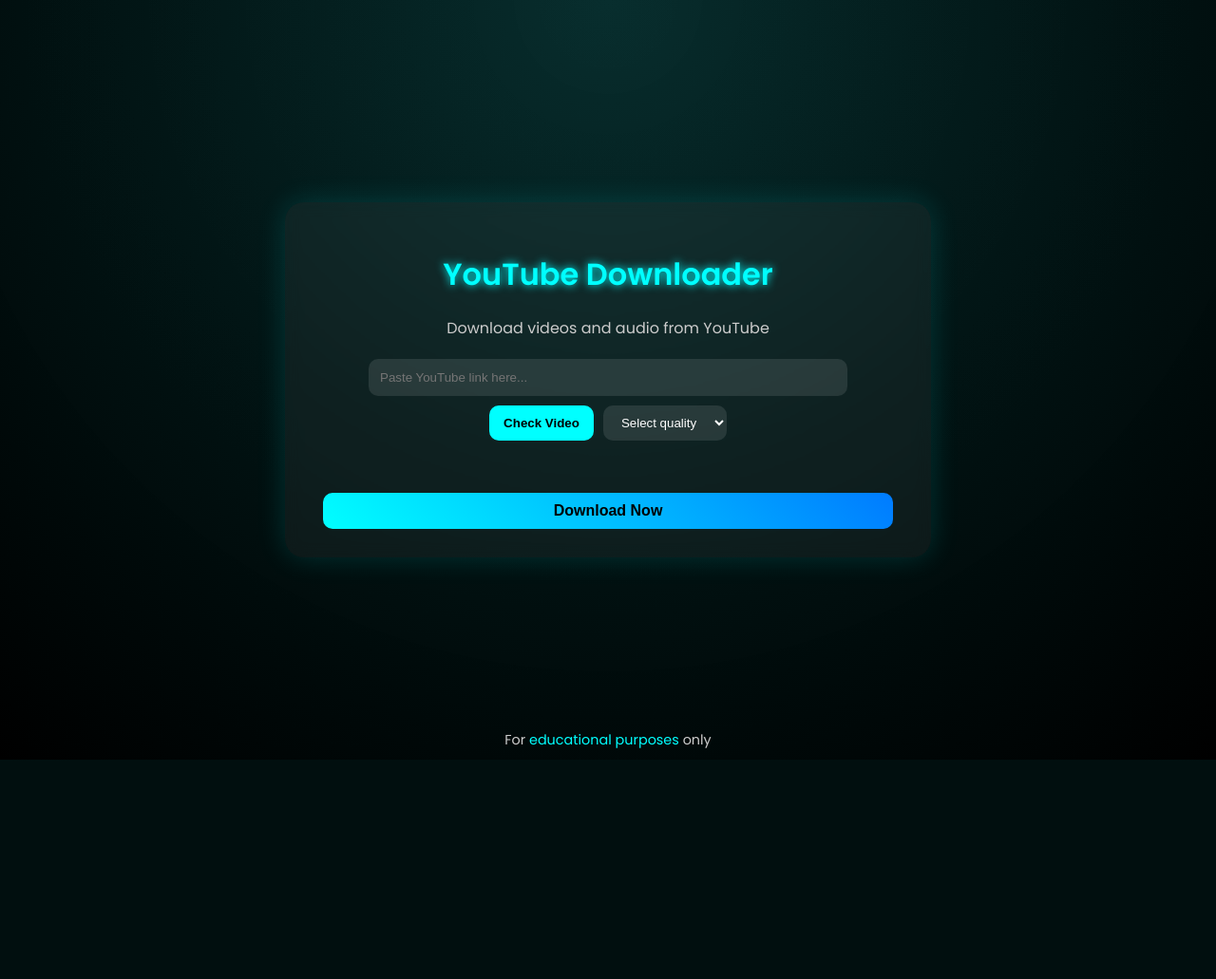
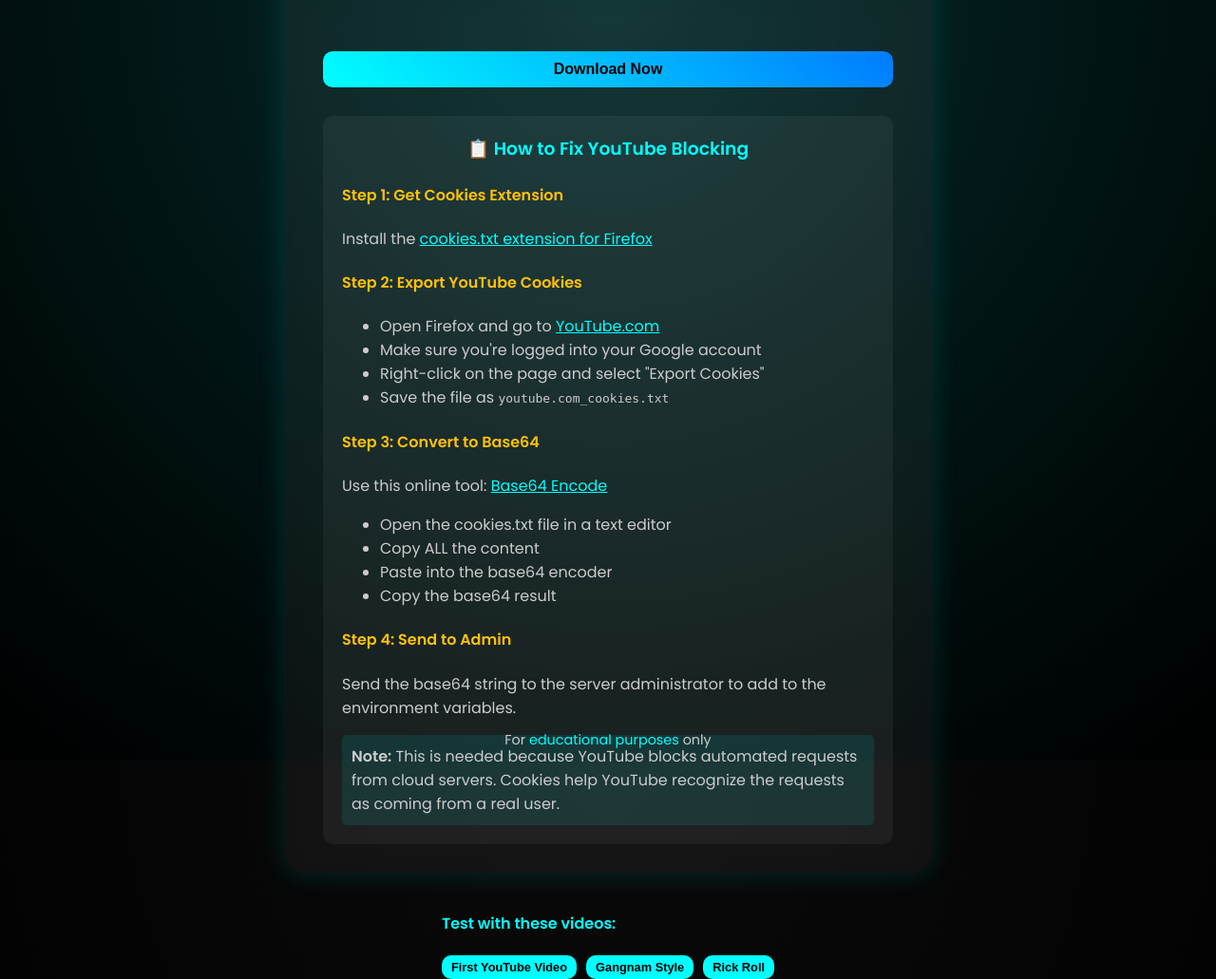
Before and after one commit to arnabpati33/youtube-downloader, a Flask app: page / in a window 1280 px wide. Shown: the whole page at 95% size. Before the commit the page ends 800 px from the top, so only its background shows below. Run offline with Flask 3, Linux system fonts and the light colour scheme; parts of the project's set-up code (start-up, migrations or seed data) failed here and were passed over; some libraries are stand-ins or nearby versions.

Commit message:
Update index.html

```diff
--- a/templates/index.html
+++ b/templates/index.html
@@ -3,7 +3,7 @@
 <head>
   <meta charset="utf-8" />
   <meta name="viewport" content="width=device-width,initial-scale=1" />
-  <title>YouTube Video Downloader</title>
+  <title>YouTube Downloader</title>
   <link rel="stylesheet" href="{{ url_for('static', filename='style.css') }}">
   <link href="https://fonts.googleapis.com/css2?family=Poppins:wght@300;400;500;600&display=swap" rel="stylesheet">
 </head>
@@ -12,6 +12,18 @@
   <div class="container">
     <h1 class="glow">YouTube Downloader</h1>
     <p style="color: #ccc; margin-bottom: 20px;">Download videos and audio from YouTube</p>
+
+    <!-- Cookie Instructions Section -->
+    <div id="cookie-info" style="background: rgba(255,193,7,0.1); border: 1px solid #ffc107; padding: 15px; border-radius: 10px; margin-bottom: 20px; display: none;">
+      <h3 style="color: #ffc107; margin-top: 0;">🔒 Authentication Required</h3>
+      <p style="margin: 10px 0; color: #fff;">YouTube is blocking requests. To fix this:</p>
+      <ol style="color: #ccc; text-align: left; margin: 10px 0;">
+        <li>Install the <a href="https://addons.mozilla.org/en-US/firefox/addon/cookies-txt/" target="_blank" style="color: #00ffff;">cookies.txt Firefox extension</a></li>
+        <li>Go to YouTube and log in</li>
+        <li>Export cookies and send the file to the server admin</li>
+      </ol>
+      <button onclick="hideCookieInfo()" style="background: #ffc107; color: #000; border: none; padding: 8px 15px; border-radius: 5px; cursor: pointer;">Got it</button>
+    </div>
 
     <input id="url" type="text" placeholder="Paste YouTube link here..." />
 
@@ -39,6 +51,39 @@
       <input type="hidden" name="quality" id="form_quality">
       <button type="submit" class="download-btn">Download Now</button>
     </form>
+
+    <!-- Detailed Instructions Section -->
+    <div style="margin-top: 30px; padding: 20px; background: rgba(255,255,255,0.05); border-radius: 10px;">
+      <h3 style="color: #00ffff; margin-top: 0;">📋 How to Fix YouTube Blocking</h3>
+      <div style="text-align: left; color: #ccc;">
+        <h4 style="color: #ffc107;">Step 1: Get Cookies Extension</h4>
+        <p>Install the <a href="https://addons.mozilla.org/en-US/firefox/addon/cookies-txt/" target="_blank" style="color: #00ffff;">cookies.txt extension for Firefox</a></p>
+
+        <h4 style="color: #ffc107;">Step 2: Export YouTube Cookies</h4>
+        <ul>
+          <li>Open Firefox and go to <a href="https://youtube.com" target="_blank" style="color: #00ffff;">YouTube.com</a></li>
+          <li>Make sure you're logged into your Google account</li>
+          <li>Right-click on the page and select "Export Cookies"</li>
+          <li>Save the file as <code>youtube.com_cookies.txt</code></li>
+        </ul>
+
+        <h4 style="color: #ffc107;">Step 3: Convert to Base64</h4>
+        <p>Use this online tool: <a href="https://www.base64encode.org/" target="_blank" style="color: #00ffff;">Base64 Encode</a></p>
+        <ul>
+          <li>Open the cookies.txt file in a text editor</li>
+          <li>Copy ALL the content</li>
+          <li>Paste into the base64 encoder</li>
+          <li>Copy the base64 result</li>
+        </ul>
+
+        <h4 style="color: #ffc107;">Step 4: Send to Admin</h4>
+        <p>Send the base64 string to the server administrator to add to the environment variables.</p>
+
+        <div style="background: rgba(0,255,255,0.1); padding: 10px; border-radius: 5px; margin-top: 10px;">
+          <strong>Note:</strong> This is needed because YouTube blocks automated requests from cloud servers. Cookies help YouTube recognize the requests as coming from a real user.
+        </div>
+      </div>
+    </div>
   </div>
 
   <footer>
@@ -46,6 +91,29 @@
   </footer>
 
 <script>
+// Show/hide cookie info
+function showCookieInfo() {
+    document.getElementById('cookie-info').style.display = 'block';
+}
+
+function hideCookieInfo() {
+    document.getElementById('cookie-info').style.display = 'none';
+}
+
+// Enhanced message display
+function showMessage(text, type) {
+    const msg = document.getElementById('message');
+    msg.innerHTML = text;
+    msg.style.color = type === 'error' ? '#ff4444' :
+                      type === 'success' ? '#00ff00' :
+                      type === 'warning' ? '#ffcc00' : '#00ffff';
+
+    // Show cookie instructions for blocked errors
+    if (text.includes('blocked') || text.includes('cookies') || text.includes('Sign in')) {
+        showCookieInfo();
+    }
+}
+
 document.getElementById('checkBtn').addEventListener('click', async () => {
   const url = document.getElementById('url').value.trim();
   const msg = document.getElementById('message');
@@ -86,10 +154,7 @@
     // Update video info
     document.getElementById('thumb').src = data.thumbnail;
     document.getElementById('title').textContent = data.title;
-
-    const mins = Math.floor(data.duration / 60);
-    const secs = (data.duration % 60).toString().padStart(2, '0');
-    document.getElementById('duration').textContent = `${mins}:${secs}`;
+    document.getElementById('duration').textContent = data.duration;
     document.getElementById('uploader').textContent = data.uploader || 'Unknown';
 
     // Update quality options
@@ -120,20 +185,29 @@
   showMessage('Starting download...', 'loading');
 });
 
-function showMessage(text, type) {
-  const msg = document.getElementById('message');
-  msg.textContent = text;
-  msg.style.color = type === 'error' ? '#ff4444' :
-                    type === 'success' ? '#00ff00' :
-                    type === 'loading' ? '#00ffff' : '#ffcc00';
-}
-
 // Enter key support
 document.getElementById('url').addEventListener('keypress', function(e) {
   if (e.key === 'Enter') {
     document.getElementById('checkBtn').click();
   }
 });
+
+// Test function for different videos
+function testVideo(url) {
+  document.getElementById('url').value = url;
+  document.getElementById('checkBtn').click();
+}
 </script>
+
+<!-- Test Videos Section -->
+<div style="margin: 20px auto; max-width: 600px;">
+  <h4 style="color: #00ffff;">Test with these videos:</h4>
+  <div style="display: flex; gap: 10px; justify-content: center; flex-wrap: wrap;">
+    <button onclick="testVideo('https://www.youtube.com/watch?v=jNQXAC9IVRw')" style="padding: 5px 10px; font-size: 0.8rem;">First YouTube Video</button>
+    <button onclick="testVideo('https://www.youtube.com/watch?v=9bZkp7q19f0')" style="padding: 5px 10px; font-size: 0.8rem;">Gangnam Style</button>
+    <button onclick="testVideo('https://www.youtube.com/watch?v=dQw4w9WgXcQ')" style="padding: 5px 10px; font-size: 0.8rem;">Rick Roll</button>
+  </div>
+</div>
+
 </body>
 </html>
```
